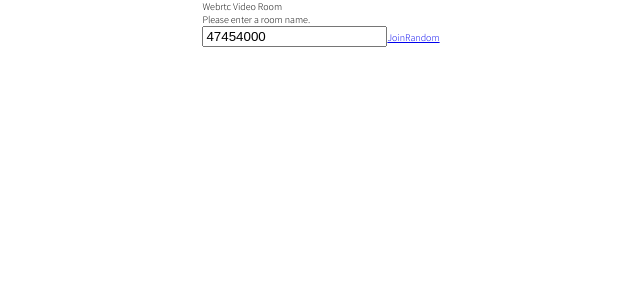
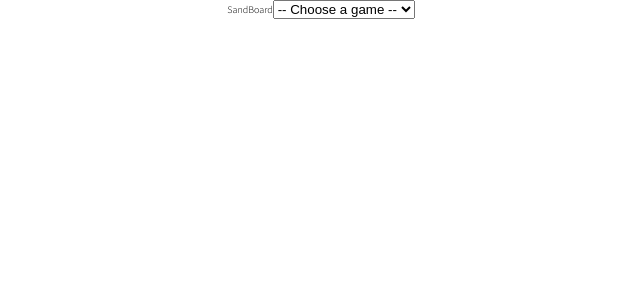
Before and after one commit to cbazureau/boardgame, a React (Create React App) app: page / in a window 1280 px wide. Shown: the top 300 px of the page, without its empty margins (319-959 px from the left). Built offline with nearby package versions, Linux system fonts and the light colour scheme.

Commit message:
game chooser

```diff
--- a/src/components/Communication.tsx
+++ b/src/components/Communication.tsx
@@ -3,13 +3,8 @@ import { Link } from 'react-router-dom';
 import './Communication.css';
 import { RTC_STATUS, USER_STATUS } from '../utils/status';
 
-import game from '../game/chess';
-import { prepare } from '../utils/game';
-
-const chessGame = prepare(game);
-
 type Props = {
-  sendInfos: (selectedGame: Game) => void;
+  sendInfos: () => void;
   send: (event: React.MouseEvent<HTMLButtonElement, MouseEvent>) => void;
   handleInvitation: (
     returnStatus: string,
@@ -41,7 +36,7 @@ const Communication = ({
       {status === USER_STATUS.IN_LOBBY && (
         <div className="Communication__box">
           <p>Welcome to this room</p>
-          <button onClick={() => sendInfos(chessGame)} type="button" className="primary-button">
+          <button onClick={sendInfos} type="button" className="primary-button">
             Send Infos
           </button>
         </div>
--- a/src/components/Home.tsx
+++ b/src/components/Home.tsx
@@ -1,50 +1,55 @@
-import React, { useState } from 'react';
+import React, { useEffect, useState } from 'react';
 import { connect } from 'react-redux';
+import { v4 as uuidv4 } from 'uuid';
 import { Link } from 'react-router-dom';
+import store from '../store';
+import game from '../game/chess';
+import { prepare } from '../utils/game';
 import './Home.css';
 
+const chessGame = prepare(game);
+
 type Props = {
-  rooms: Array<string>;
+  proposedGame: Game | null;
+  setProposedGame: (proposedGame: Game | null) => void;
 };
 
-const DEFAULT_ROOM: string = String(new Date().getTime() - new Date().setHours(0, 0, 0, 0));
+const DEFAULT_ROOM = uuidv4();
 
-const Home = ({ rooms }: Props): JSX.Element => {
-  const [roomId, setRoomId] = useState(DEFAULT_ROOM);
-  const handleChange = (e: React.ChangeEvent<HTMLInputElement>) => setRoomId(e.target.value);
+const Home = ({ setProposedGame, proposedGame }: Props): JSX.Element => {
+  const [selectedGame, selectGame] = useState<string>('');
+
+  useEffect(() => {
+    if (selectedGame === 'chess') setProposedGame(chessGame);
+    else setProposedGame(null);
+  }, [selectedGame, setProposedGame]);
+
   return (
     <div className="Home">
-      <div>
-        <h1 itemProp="headline">Webrtc Video Room</h1>
-        <p>Please enter a room name.</p>
-        <input
-          type="text"
-          name="room"
-          value={roomId}
-          onChange={handleChange}
-          pattern="^\w+$"
-          maxLength={10}
-          required
-          autoFocus
-          title="Room name should only contain letters or numbers."
-        />
-        <Link className="primary-button" to={'/r/' + roomId}>
-          Join
+      <h1 className="Home__title">SandBoard</h1>
+      <select
+        value={selectedGame}
+        className="Home__select"
+        onChange={event => selectGame(event.target.value)}
+      >
+        <option value="">-- Choose a game --</option>
+        <option value="chess">Chess</option>
+      </select>
+      {proposedGame && (
+        <Link className="Home__button" to={`/r/${DEFAULT_ROOM}`}>
+          Go
         </Link>
-        <Link className="primary-button" to={'/r/' + DEFAULT_ROOM}>
-          Random
-        </Link>
-        {rooms.length !== 0 && <div>Recently used rooms:</div>}
-        {rooms.map(room => (
-          <Link key={room} className="Home__recent" to={'/r/' + room}>
-            {room}
-          </Link>
-        ))}
-      </div>
+      )}
     </div>
   );
 };
 
-const mapStateToProps = ({ rtc }: Store) => ({ rooms: rtc.rooms });
+const mapStateToProps = ({ rtc: { proposedGame } }: Store) => ({
+  proposedGame,
+});
 
-export default connect(mapStateToProps)(Home);
+const mapDispatchToProps = () => ({
+  setProposedGame: (proposedGame: Game | null) =>
+    store.dispatch({ type: 'SET_PROPOSED_GAME', proposedGame }),
+});
+export default connect(mapStateToProps, mapDispatchToProps)(Home);
--- a/src/components/Room.tsx
+++ b/src/components/Room.tsx
@@ -1,5 +1,6 @@
 /* eslint-disable jsx-a11y/media-has-caption */
 import React, { useCallback, useEffect, useRef, useState } from 'react';
+import { Link } from 'react-router-dom';
 import io from 'socket.io-client';
 import { connect } from 'react-redux';
 import Communication from './Communication';
@@ -21,6 +22,7 @@ import { USER_STATUS, RTC_STATUS } from '../utils/status';
 const ACTIVATE_RTC = false;
 
 type Props = {
+  proposedGame: Game | null;
   match: any;
   isAudioEnabled: boolean;
   isVideoEnabled: boolean;
@@ -42,6 +44,7 @@ const Room = ({
   setAudio,
   game,
   updateGame,
+  proposedGame,
 }: Props): JSX.Element => {
   const socketDomain =
     window.location.host === 'localhost:3000' ? 'localhost:5000' : 'sandboard-server.herokuapp.com';
@@ -150,9 +153,9 @@ const Room = ({
       socket.current.on('update', updateGame);
 
       // Emit a welcome to enter in the Lobby
-      socket.current.emit('welcome-lobby', { roomId });
+      socket.current.emit('welcome-lobby', { roomId, proposedGame });
     }
-  }, [roomId, send, status, updateGame]);
+  }, [roomId, send, status, updateGame, proposedGame]);
 
   /**
    * onRemoteStream
@@ -173,7 +176,7 @@ const Room = ({
     if (localVideo.current) localVideo.current.srcObject = stream;
   };
 
-  const create = async (selectedGame: Game) => {
+  const create = async () => {
     console.log('[Room] createLocalStream');
     if (ACTIVATE_RTC) {
       await createLocalStream({
@@ -186,7 +189,7 @@ const Room = ({
       });
     }
     setMediaActive(true);
-    socket.current.emit('welcome-game', { userName: 'Bob', game: selectedGame });
+    socket.current.emit('welcome-game', { userName: 'Bob' });
   };
 
   /**
@@ -232,9 +235,9 @@ const Room = ({
   /**
    * handleHangup
    */
-  const sendInfos = (selectedGame: Game) => {
+  const sendInfos = () => {
     console.log('[Room] sendInfos');
-    if (!isMediaActive) create(selectedGame);
+    if (!isMediaActive && (proposedGame || game)) create();
   };
 
   /**
@@ -253,6 +256,14 @@ const Room = ({
   };
 
   console.log('[Room] status', status, rtcStatus);
+
+  if (!proposedGame && !game) {
+    return (
+      <Link className="Room__button" to="/">
+        Go
+      </Link>
+    );
+  }
 
   return (
     <div className="Room">
@@ -292,11 +303,13 @@ const Room = ({
   );
 };
 
-const mapStateToProps = ({ rtc: { game, rooms, isVideoEnabled, isAudioEnabled } }: Store) => ({
+const mapStateToProps = ({
+  rtc: { game, isVideoEnabled, isAudioEnabled, proposedGame },
+}: Store) => ({
   game,
-  rooms,
   isVideoEnabled,
   isAudioEnabled,
+  proposedGame,
 });
 const mapDispatchToProps = () => ({
   updateGame: ({ game, users }: { game?: GameUpdate | Game; users?: Array<User> }) =>
--- a/src/global.d.ts
+++ b/src/global.d.ts
@@ -110,11 +110,11 @@ type GameUpdate = {
 type Room = string;
 
 type RTCstore = {
+  proposedGame: Game | null;
   game?: Game;
   users: Array<User>;
   isVideoEnabled: boolean;
   isAudioEnabled: boolean;
-  rooms: Array<Room>;
 };
 
 type Store = {
--- a/src/reducers/rtc-reducer.tsx
+++ b/src/reducers/rtc-reducer.tsx
@@ -2,7 +2,7 @@ import _get from 'lodash/get';
 
 const initalState: RTCstore = {
   game: undefined,
-  rooms: [],
+  proposedGame: null,
   users: [],
   isVideoEnabled: true,
   isAudioEnabled: true,
@@ -10,6 +10,7 @@ const initalState: RTCstore = {
 
 type ActionType = {
   type: string;
+  proposedGame?: Game | null;
   game?: GameUpdate | Game;
   users?: Array<User>;
   room?: Room;
@@ -31,9 +32,8 @@ const rtcReducer = (state: RTCstore = initalState, action: ActionType): RTCstore
             : undefined,
         users: action.users || state.users,
       };
-    case 'ADD_ROOM':
-      if (!action.room || state.rooms.includes(action.room)) return state;
-      return { ...state, rooms: [...state.rooms, action.room] };
+    case 'SET_PROPOSED_GAME':
+      return { ...state, proposedGame: action.proposedGame || null };
     case 'SET_VIDEO':
       return { ...state, isVideoEnabled: !!action.isVideoEnabled };
     case 'SET_AUDIO':
```
